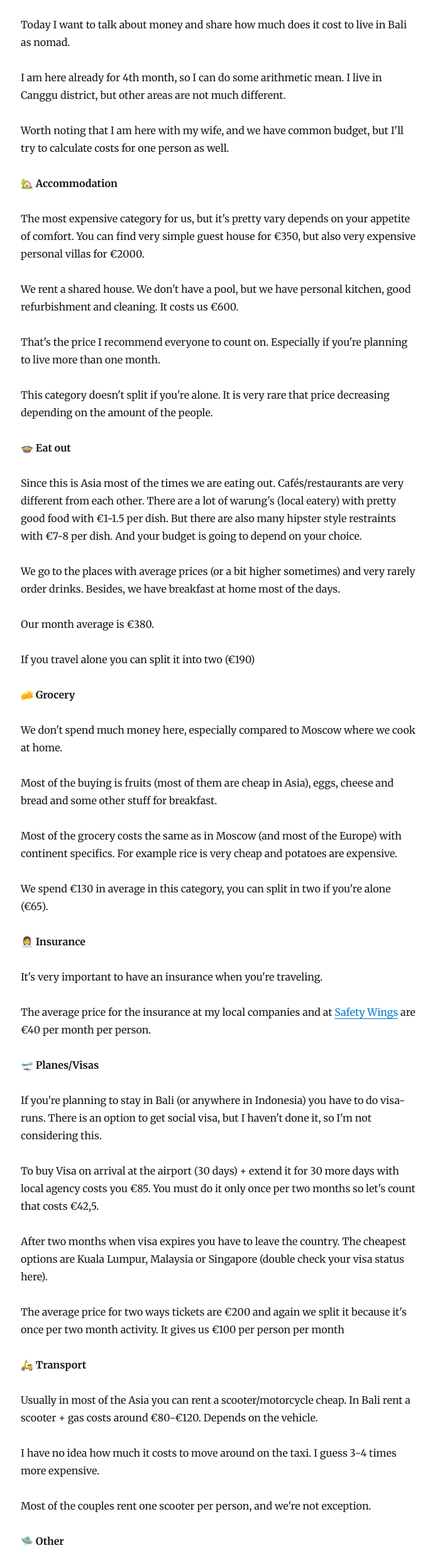
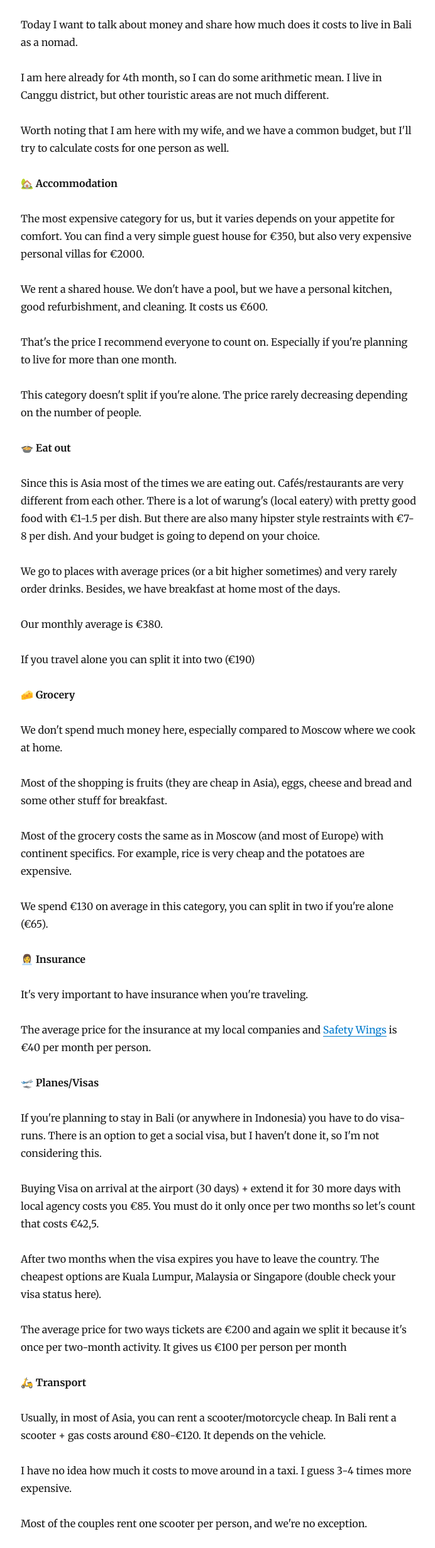
Before and after one commit to guar47/dpashutskii.com_v2, a Gatsby site: page /cost-of-living-bali/ in a window 1280 px wide. Shown: the part 170-2628 px from the top of the page at 63% size, without its empty margins (292-984 px from the left). Built offline with nearby package versions, Linux system fonts and the light colour scheme; Gatsby itself is replaced by a stand-in of ours; some packages are replaced by stand-ins of ours.

Commit message:
typo and style fixes for Bali cost of living post

```diff
--- a/content/blog/cost-of-living-bali/index.md
+++ b/content/blog/cost-of-living-bali/index.md
@@ -4,29 +4,29 @@ date: "2020-02-04 15:17"
 description: "My average calculation on cost of living in Bali, Indonesia"
 ---
 
-Today I want to talk about money and share how much does it cost to live in Bali as nomad.
+Today I want to talk about money and share how much does it costs to live in Bali as a nomad.
 
-I am here already for 4th month, so I can do some arithmetic mean. I live in Canggu district, but other areas are not much different.
+I am here already for 4th month, so I can do some arithmetic mean. I live in Canggu district, but other touristic areas are not much different.
 
-Worth noting that I am here with my wife, and we have common budget, but I'll try to calculate costs for one person as well.
+Worth noting that I am here with my wife, and we have a common budget, but I'll try to calculate costs for one person as well.
 
 **🏡 Accommodation**
 
-The most expensive category for us, but it's pretty vary depends on your appetite of comfort. You can find very simple guest house for €350, but also very expensive personal villas for €2000.
+The most expensive category for us, but it varies depends on your appetite for comfort. You can find a very simple guest house for €350, but also very expensive personal villas for €2000.
 
-We rent a shared house. We don't have a pool, but we have personal kitchen, good refurbishment and cleaning. It costs us €600.
+We rent a shared house. We don't have a pool, but we have a personal kitchen, good refurbishment, and cleaning. It costs us €600.
 
-That's the price I recommend everyone to count on. Especially if you're planning to live more than one month.
+That's the price I recommend everyone to count on. Especially if you're planning to live for more than one month.
 
-This category doesn't split if you're alone. It is very rare that price decreasing depending on the amount of the people.
+This category doesn't split if you're alone. The price rarely decreasing depending on the number of people.
 
 **🍲 Eat out**
 
-Since this is Asia most of the times we are eating out. Cafés/restaurants are very different from each other. There are a lot of warung's (local eatery) with pretty good food with €1-1.5 per dish. But there are also many hipster style restraints with €7-8 per dish. And your budget is going to depend on your choice.
+Since this is Asia most of the times we are eating out. Cafés/restaurants are very different from each other. There is a lot of warung's (local eatery) with pretty good food with €1-1.5 per dish. But there are also many hipster style restraints with €7-8 per dish. And your budget is going to depend on your choice.
 
-We go to the places with average prices (or a bit higher sometimes) and very rarely order drinks. Besides, we have breakfast at home most of the days.
+We go to places with average prices (or a bit higher sometimes) and very rarely order drinks. Besides, we have breakfast at home most of the days.
 
-Our month average is €380.
+Our monthly average is €380.
 
 If you travel alone you can split it into two (€190)
 
@@ -34,42 +34,42 @@ If you travel alone you can split it into two (€190)
 
 We don't spend much money here, especially compared to Moscow where we cook at home.
 
-Most of the buying is fruits (most of them are cheap in Asia), eggs, cheese and bread and some other stuff for breakfast.
+Most of the shopping is fruits (they are cheap in Asia), eggs, cheese and bread and some other stuff for breakfast.
 
-Most of the grocery costs the same as in Moscow (and most of the Europe) with continent specifics. For example rice is very cheap and potatoes are expensive.
+Most of the grocery costs the same as in Moscow (and most of Europe) with continent specifics. For example, rice is very cheap and the potatoes are expensive.
 
-We spend €130 in average in this category, you can split in two if you're alone (€65).
+We spend €130 on average in this category, you can split in two if you're alone (€65).
 
 **👩‍💼 Insurance**
 
-It's very important to have an insurance when you're traveling.
+It's very important to have insurance when you're traveling.
 
-The average price for the insurance at my local companies and at [Safety Wings](https://safetywing.com) are €40 per month per person.
+The average price for the insurance at my local companies and [Safety Wings](https://safetywing.com) is €40 per month per person.
 
 **🛫 Planes/Visas**
 
-If you're planning to stay in Bali (or anywhere in Indonesia) you have to do visa-runs. There is an option to get social visa, but I haven't done it, so I'm not considering this.
+If you're planning to stay in Bali (or anywhere in Indonesia) you have to do visa-runs. There is an option to get a social visa, but I haven't done it, so I'm not considering this.
 
-To buy Visa on arrival at the airport (30 days) + extend it for 30 more days with local agency costs you €85. You must do it only once per two months so let's count that costs €42,5.
+Buying Visa on arrival at the airport (30 days) + extend it for 30 more days with local agency costs you €85. You must do it only once per two months so let's count that costs €42,5.
 
-After two months when visa expires you have to leave the country. The cheapest options are Kuala Lumpur, Malaysia or Singapore (double check your visa status here).
+After two months when the visa expires you have to leave the country. The cheapest options are Kuala Lumpur, Malaysia or Singapore (double check your visa status here).
 
-The average price for two ways tickets are €200 and again we split it because it's once per two month activity. It gives us €100 per person per month
+The average price for two ways tickets are €200 and again we split it because it's once per two-month activity. It gives us €100 per person per month
 
 **🛵 Transport**
 
-Usually in most of the Asia you can rent a scooter/motorcycle cheap. In Bali rent a scooter + gas costs around €80-€120. Depends on the vehicle.
+Usually, in most of Asia, you can rent a scooter/motorcycle cheap. In Bali rent a scooter + gas costs around €80-€120. It depends on the vehicle.
 
-I have no idea how much it costs to move around on the taxi. I guess 3-4 times more expensive.
+I have no idea how much it costs to move around in a taxi. I guess 3-4 times more expensive.
 
-Most of the couples rent one scooter per person, and we're not exception.
+Most of the couples rent one scooter per person, and we're no exception.
 
 **🛸 Other**
 
-For sure, you are going to face any other unpredictable expenses. It's always a good idea to have some savings with you. You can consider medicine, bath accessories, bars and alcohol, movies, gym, surfing and other activities. Also, you could want to buy something like clothes or electronics.
+For sure, you are going to face any other unpredictable expenses. It's always a good idea to have some savings with you. You can consider medicine, household items, bars and alcohol, movies, gym, surfing, and other activities. Also, you could want to buy something like clothes or electronics.
 
-To be safe you should have at least extra €300 per month.
+To be safe you should have at least an extra €300 per month.
 
 **💰 Summary**
 
-I made [summary Google sheets table](https://docs.google.com/spreadsheets/d/1SN-RY7_cDmGd7gNol3Jj5N15Gf97C2NTgL6jz10q0vc/edit?usp=sharing) for better visibility.
+I made [a summary Google sheets table](https://docs.google.com/spreadsheets/d/1SN-RY7_cDmGd7gNol3Jj5N15Gf97C2NTgL6jz10q0vc/edit?usp=sharing) for better visibility.
```
